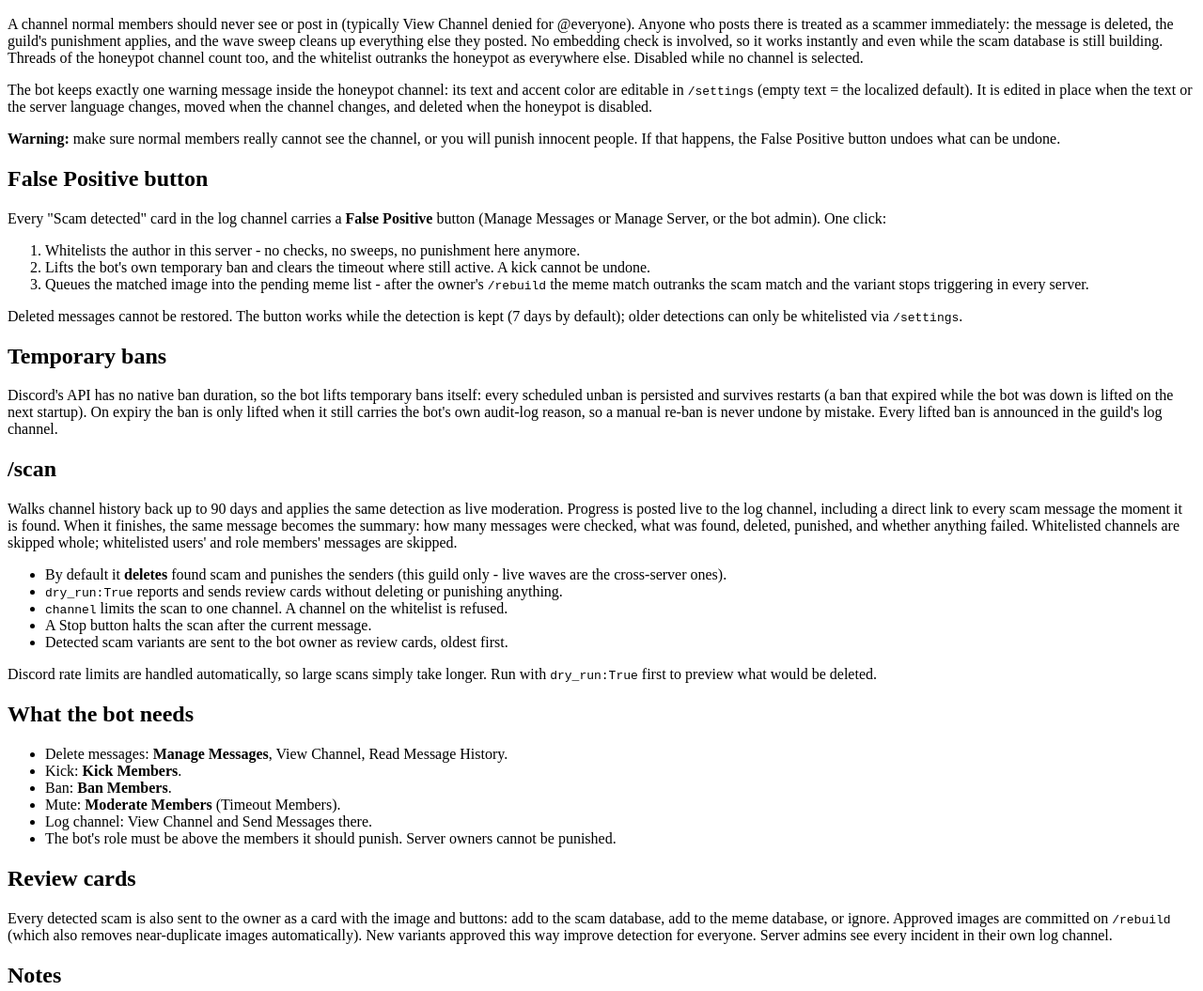
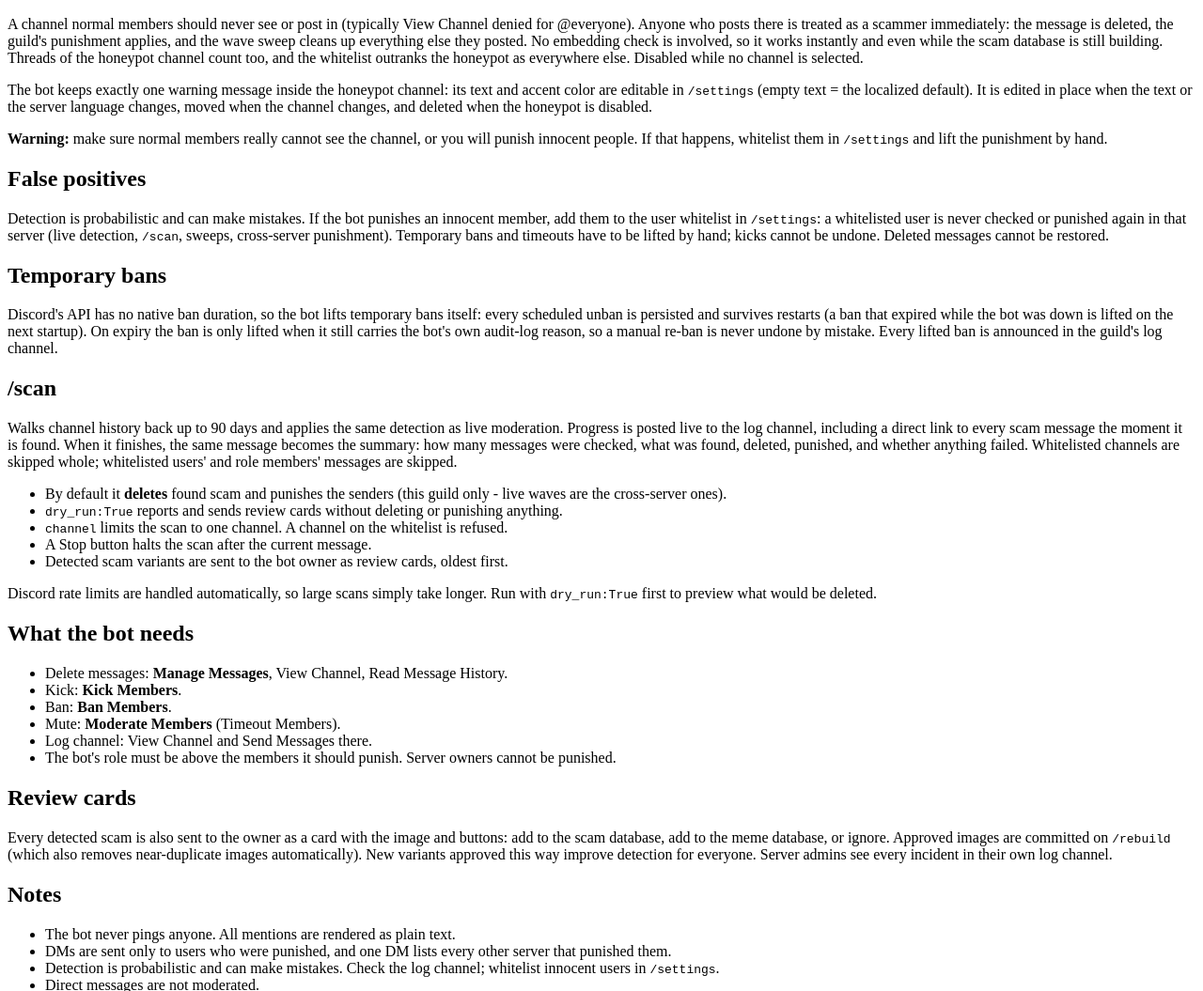
Before and after one commit to Axillux/toaster, a plain HTML site: page docs.html in a window 1280 px wide. Shown: the part 1260-2315 px from the top of the page at 94% size. Drawn offline with Linux system fonts and the light colour scheme.

Commit message:
Add files via upload

```diff
--- a/docs.html
+++ b/docs.html
@@ -104,23 +104,17 @@
   </p>
   <p>
     <strong>Warning:</strong> make sure normal members really cannot see the channel, or
-    you will punish innocent people. If that happens, the False Positive button undoes
-    what can be undone.
+    you will punish innocent people. If that happens, whitelist them in
+    <code>/settings</code> and lift the punishment by hand.
   </p>
 
-  <h2>False Positive button</h2>
+  <h2>False positives</h2>
   <p>
-    Every "Scam detected" card in the log channel carries a <strong>False Positive</strong>
-    button (Manage Messages or Manage Server, or the bot admin). One click:
-  </p>
-  <ol>
-    <li>Whitelists the author in this server - no checks, no sweeps, no punishment here anymore.</li>
-    <li>Lifts the bot's own temporary ban and clears the timeout where still active. A kick cannot be undone.</li>
-    <li>Queues the matched image into the pending meme list - after the owner's <code>/rebuild</code> the meme match outranks the scam match and the variant stops triggering in every server.</li>
-  </ol>
-  <p>
-    Deleted messages cannot be restored. The button works while the detection is kept
-    (7 days by default); older detections can only be whitelisted via <code>/settings</code>.
+    Detection is probabilistic and can make mistakes. If the bot punishes an innocent
+    member, add them to the user whitelist in <code>/settings</code>: a whitelisted user
+    is never checked or punished again in that server (live detection, <code>/scan</code>,
+    sweeps, cross-server punishment). Temporary bans and timeouts have to be lifted by
+    hand; kicks cannot be undone. Deleted messages cannot be restored.
   </p>
 
   <h2>Temporary bans</h2>
@@ -176,7 +170,7 @@
   <ul>
     <li>The bot never pings anyone. All mentions are rendered as plain text.</li>
     <li>DMs are sent only to users who were punished, and one DM lists every other server that punished them.</li>
-    <li>Detection is probabilistic and can make mistakes. Check the log channel and use the False Positive button.</li>
+    <li>Detection is probabilistic and can make mistakes. Check the log channel; whitelist innocent users in <code>/settings</code>.</li>
     <li>Direct messages are not moderated.</li>
     <li>Everything works per server: punishment, whitelist, honeypot, language and DM template are each server's own choice.</li>
   </ul>
```
